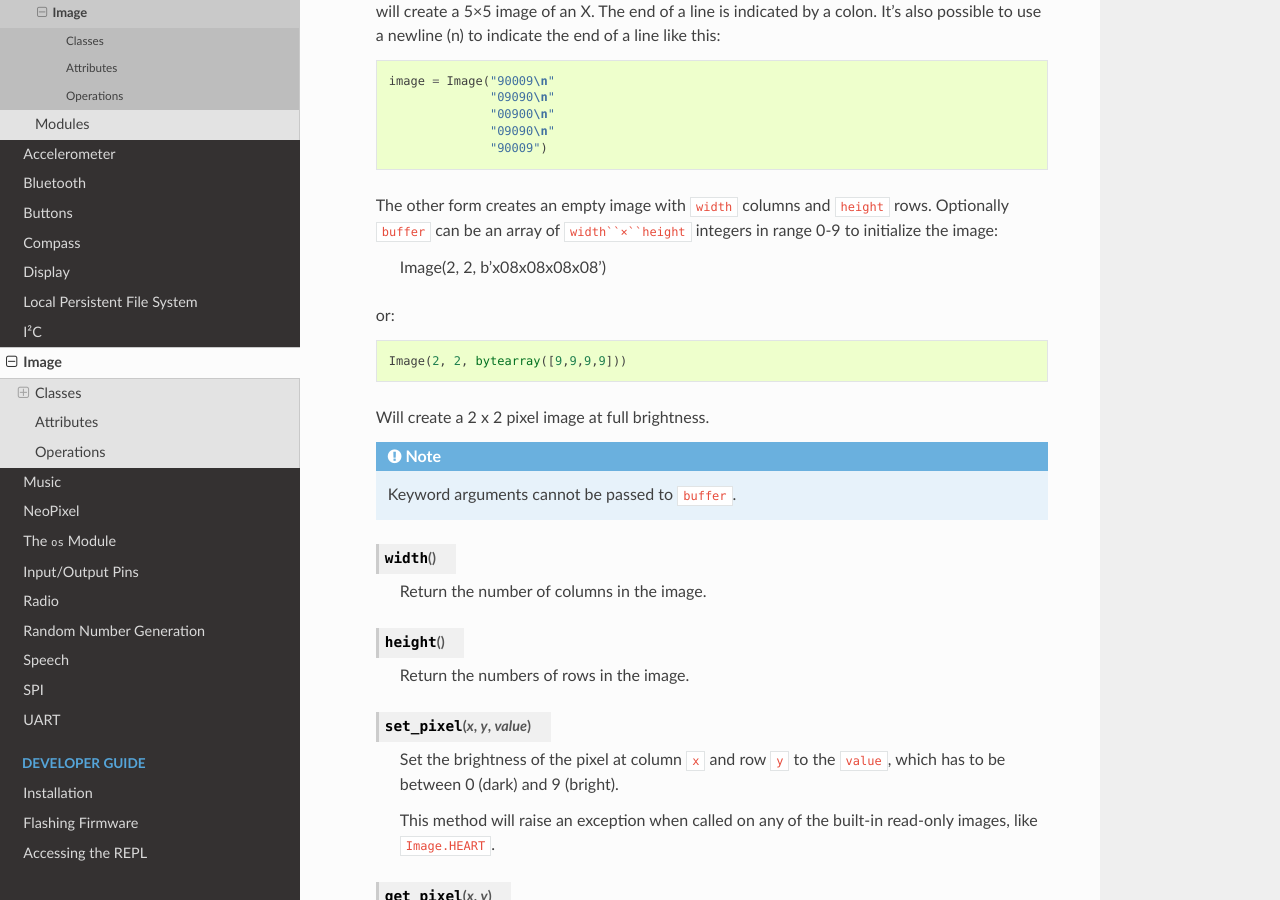
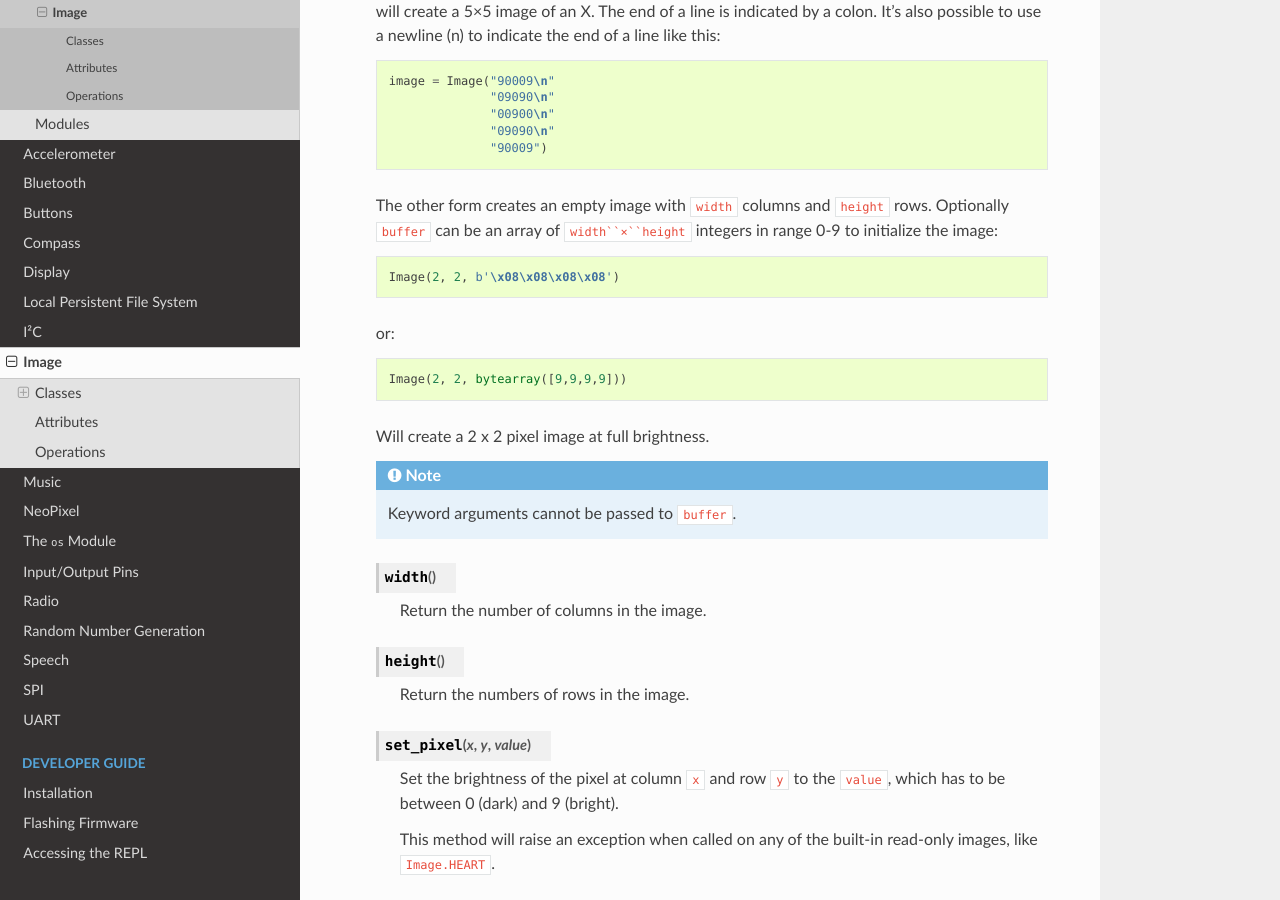
Before and after one commit to bbcmicrobit/micropython, a Sphinx documentation site: the page built from docs/image.rst, in a window 1280 px wide and 900 px high, scrolled down 1171 px. Built offline with Sphinx 7.4.7 and the Read the Docs theme 2.0.0, drawn with Linux system fonts in a browser that asks for light colours.

Commit message:
Update docs/image.rst
Co-Authored-By: microbit-mark <mark@microbit.org>

```diff
--- a/docs/image.rst
+++ b/docs/image.rst
@@ -51,7 +51,7 @@ Classes
 
     The other form creates an empty image with ``width`` columns and
     ``height`` rows. Optionally ``buffer`` can be an array of
-    ``width``×``height`` integers in range 0-9 to initialize the image:
+    ``width``×``height`` integers in range 0-9 to initialize the image::
 
         Image(2, 2, b'\x08\x08\x08\x08')
 
```
